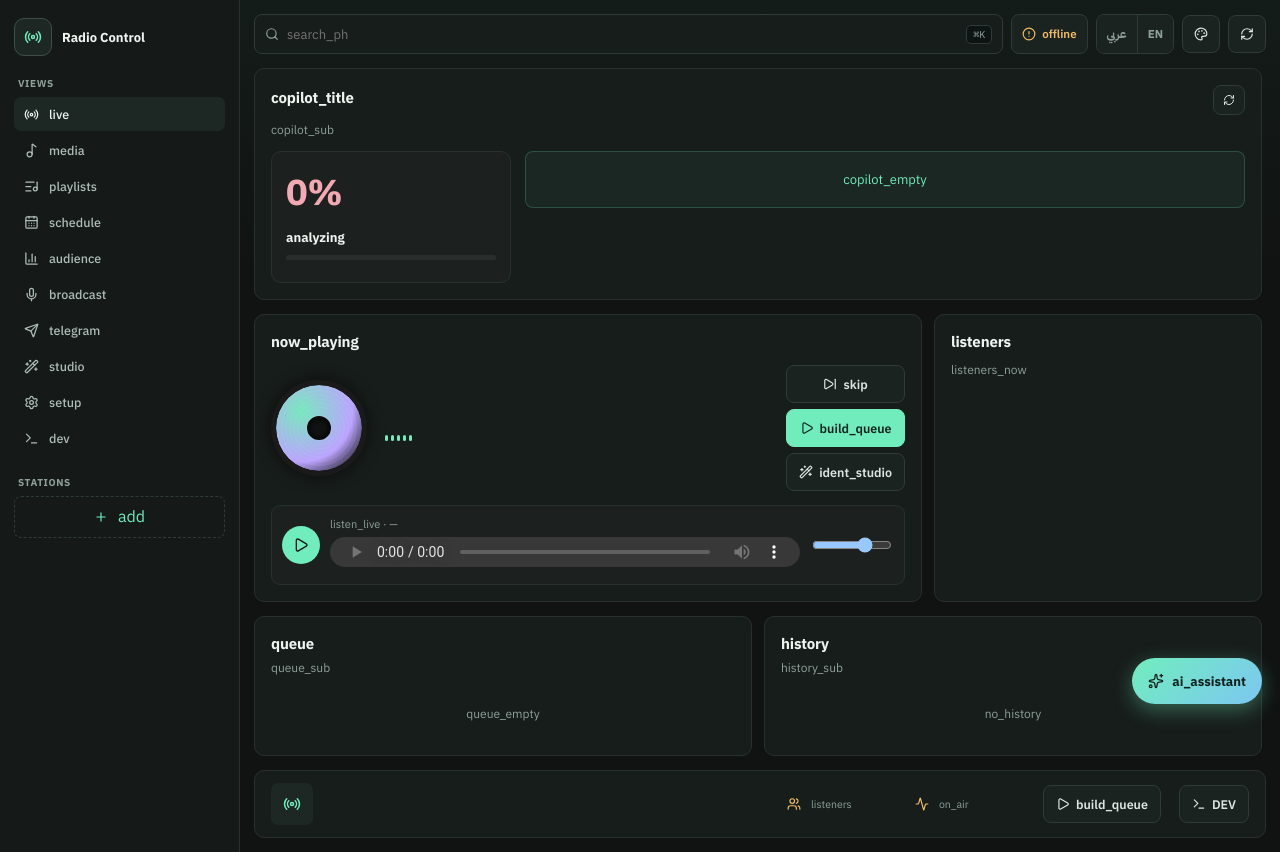
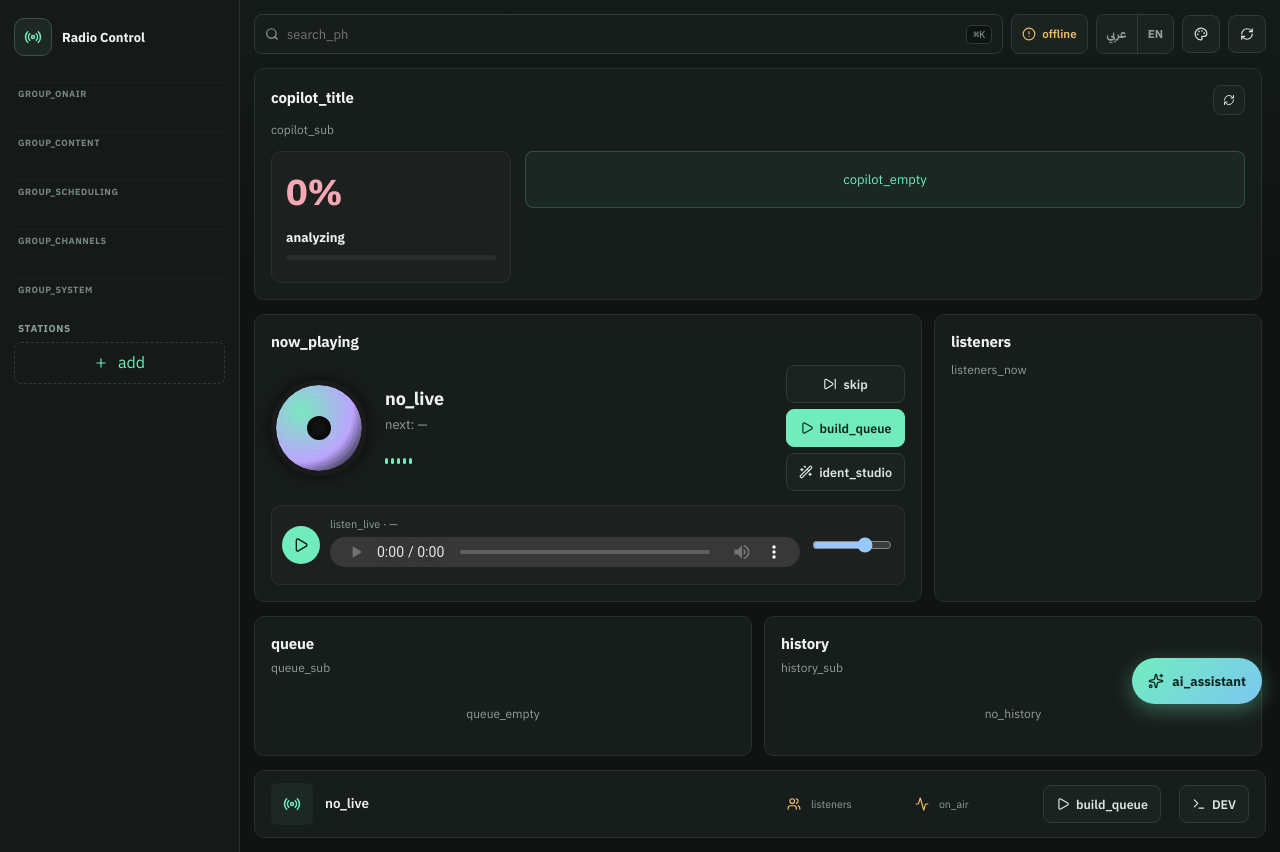
Before and after one commit to ahmedvnabil/radio-control, a Flask app: template templates/index.html in a window 1280 px wide. Run offline with Flask 3, Linux system fonts and the light colour scheme; the template is opened without the code that fills it, so the values that code supplies are empty.

Commit message:
UI refactor: group sidebar navigation, fix station getters, add topbar status badge, and add timeline block editor

```diff
--- a/app.py
+++ b/app.py
@@ -543,7 +543,7 @@ def api_day_blocks_get(sid: int):
         return _ok([])
 
 
-@app.put("/api/v1/stations/<int:sid>/day-blocks")
+@app.route("/api/v1/stations/<int:sid>/day-blocks", methods=["POST", "PUT"])
 def api_day_blocks_put(sid: int):
     body = request.get_json(silent=True) or {}
     blocks = body.get("blocks")
--- a/templates/index.html
+++ b/templates/index.html
@@ -223,6 +223,8 @@ body[data-theme="glow"] .chip.mint{color:#10b981;border-color:rgba(16,185,129,0.
 .tl24-blocks{position:relative;height:130px;padding:8px 0;background-image:linear-gradient(to right, rgba(255,255,255,0.025) 1px, transparent 1px);background-size:100px 100%;}
 .tl24-block{position:absolute;top:10px;height:calc(100% - 20px);border-radius:8px;padding:8px 12px;cursor:pointer;display:flex;flex-direction:column;justify-content:center;gap:2px;font-size:11.5px;font-weight:600;overflow:hidden;transition:transform 0.15s, box-shadow 0.15s;border:1px solid rgba(255,255,255,0.08);min-width:48px;box-shadow:0 3px 10px rgba(0,0,0,0.3);}
 .tl24-block:hover{transform:translateY(-2px);}
+.tl24-block.selected-block{border-color:var(--mint);box-shadow:0 0 12px rgba(113,237,189,0.3);transform:scale(1.02);z-index:4;}
+
 .tl24-block.type-ai-show{background:linear-gradient(135deg,rgba(124,199,242,0.18),rgba(187,163,255,0.12));border-color:rgba(124,199,242,0.3);color:var(--ink);}
 .tl24-block.type-music{background:linear-gradient(135deg,rgba(113,237,189,0.18),rgba(124,199,242,0.1));border-color:rgba(113,237,189,0.3);color:var(--ink);}
 .tl24-block.type-weather{background:linear-gradient(135deg,rgba(241,189,100,0.18),rgba(243,168,179,0.1));border-color:rgba(241,189,100,0.3);color:var(--ink);}
@@ -303,10 +305,12 @@ body[data-theme="glow"] .chip.mint{color:#10b981;border-color:rgba(16,185,129,0.
       </div>
     </div>
 
-    <div>
-      <div class="section-title" x-text="t('views')"></div>
+    <!-- Dynamic Labeled Group Navigation -->
+    <template x-for="g in ['onair', 'content', 'scheduling', 'channels', 'system']" :key="g">
+      <div style="margin-top:6px">
+        <div class="section-title" x-text="t('group_' + g)" style="font-size:9px; opacity:0.8; margin-bottom:4px; padding-top:4px; border-top:1px solid rgba(255,255,255,0.03);"></div>
         <nav class="nav">
-        <template x-for="v in views" :key="v.id">
+          <template x-for="v in views.filter(x => x.group === g)" :key="v.id">
             <button :class="tab===v.id && 'active'" @click="tab=v.id; tick()">
               <i :data-lucide="v.icon" style="width:15px;height:15px;flex-shrink:0"></i>
               <span x-text="t(v.id)"></span>
@@ -314,6 +318,8 @@ body[data-theme="glow"] .chip.mint{color:#10b981;border-color:rgba(16,185,129,0.
           </template>
         </nav>
       </div>
+    </template>
+
 
     <div>
       <div class="section-title" x-text="t('stations')"></div>
@@ -349,6 +355,11 @@ body[data-theme="glow"] .chip.mint{color:#10b981;border-color:rgba(16,185,129,0.
         <i :data-lucide="configured?'check-circle-2':'alert-circle'" style="width:14px;height:14px"></i>
         <span x-text="configured ? t('connected') : t('offline')"></span>
       </div>
+      <div class="pill" :class="streamStatus.type==='offline' ? 'warn' : 'ok'" x-show="active" x-cloak>
+        <span class="dot" :class="streamStatus.type!=='offline' && 'live'" style="margin-inline-end: 2px;"></span>
+        <span x-text="streamStatus.label"></span>
+      </div>
+
       <div class="pill warn" x-show="weatherData && weatherData.current && weatherData.current.temp_c" x-cloak>
         <i data-lucide="cloud-sun" style="width:14px;height:14px"></i>
         <span x-text="(weatherData?.current?.description_ar || '')+' · '+(weatherData?.current?.temp_c || '--')+'°'"></span>
@@ -648,7 +659,7 @@ body[data-theme="glow"] .chip.mint{color:#10b981;border-color:rgba(16,185,129,0.
                   <div class="tl24-blocks" id="tl24-blocks">
                     <div class="tl24-now" :style="`left:${nowOffsetPercent()}%`"></div>
                     <template x-for="b in dayBlocks" :key="b.id">
-                      <div class="tl24-block" :class="'type-'+b.type" :style="blockStyle(b)" @click.stop="selectDayBlock(b)">
+                      <div class="tl24-block" :class="['type-'+b.type, selectedDayBlockId===b.id && 'selected-block']" :style="blockStyle(b)" @click.stop="selectDayBlock(b)">
                         <div class="block-title" x-text="getBlockIcon(b.type)+' '+b.title"></div>
                         <div class="block-time" x-text="formatBlockTime(b)"></div>
                         <button class="block-x" @click.stop="removeDayBlock(b.id)">×</button>
@@ -662,8 +673,38 @@ body[data-theme="glow"] .chip.mint{color:#10b981;border-color:rgba(16,185,129,0.
                 </div>
               </div>
             </div>
+            <!-- BLOCK EDITOR PANEL -->
+            <template x-if="selectedDayBlockId && dayBlocks.find(b => b.id === selectedDayBlockId)">
+              <div class="pane" style="margin-top:12px; border-color:rgba(113,237,189,0.3); background:rgba(113,237,189,0.02); max-width: 600px;">
+                <div style="display:flex; justify-content:space-between; align-items:center; margin-bottom:12px;">
+                  <h3 style="margin:0; font-size:13px; font-weight:700; color:var(--mint);">
+                    <span x-text="t('edit_block')"></span>: <span x-text="dayBlocks.find(b => b.id === selectedDayBlockId).title"></span>
+                  </h3>
+                  <button class="btn sm danger" @click="removeDayBlock(selectedDayBlockId)" x-text="t('delete_block')"></button>
+                </div>
+                <div class="row" style="grid-template-columns: repeat(auto-fit, minmax(140px, 1fr)); gap:10px;">
+                  <label style="display:grid; gap:4px; font-size:11px; color:var(--muted);">
+                    <span x-text="t('start_time')"></span>
+                    <select :value="dayBlocks.find(b => b.id === selectedDayBlockId).startHour"
+                            @change="dayBlocks.find(b => b.id === selectedDayBlockId).startHour = parseInt($event.target.value); saveBlocks();">
+                      <template x-for="h in Array.from({length: 24}, (_, i) => i)">
+                        <option :value="h" x-text="pad(h) + ':00'"></option>
+                      </template>
+                    </select>
+                  </label>
+                  <label style="display:grid; gap:4px; font-size:11px; color:var(--muted);">
+                    <span x-text="t('duration_mins')"></span>
+                    <input type="number" min="5" max="1440"
+                           :value="dayBlocks.find(b => b.id === selectedDayBlockId).durationMins"
+                           @input="dayBlocks.find(b => b.id === selectedDayBlockId).durationMins = parseInt($event.target.value) || 60; saveBlocks();"
+                           style="width: 100%;" />
+                  </label>
+                </div>
+              </div>
+            </template>
             <p class="sub" style="margin-top:8px;font-size:10.5px" x-text="t('day_builder_note')"></p>
           </div>
+
 
           <!-- WEEK GRID (existing) -->
           <div x-show="builderView==='week'" x-cloak>
@@ -1473,7 +1514,11 @@ return {
       listen_live:'استمع للبث',volume:'الصوت',delete_station:'حذف المحطة',confirm_delete_station:'تأكيد حذف المحطة؟',
       music_library_ext:'مكتبة الموسيقى الخارجية',music_library_ext_sub:'الأغاني المولّدة بـ ACE-Step / Suno — اضغط للضخ في AzuraCast',no_external_songs:'لا توجد أغانٍ خارجية — تأكد من تشغيل ACE-Step / Guide API',inject_to_az:'ضخ',injected:'تم الضخ',
       voicebox_tts:'تحويل النص لصوت',voicebox_tts_sub:'استخدم VoiceBox لتوليد فقرة صوتية وارفعها مباشرة لـ AzuraCast',voice:'الصوت',default_voice:'الصوت الافتراضي',tts_text:'النص',tts_placeholder:'اكتب الفقرة بالعربية الفصحى — مثلاً: \"مساء النور، مع برنامج موجة\"',generate_upload:'توليد ورفع',voice_uploaded:'تم رفع الفقرة الصوتية',
-    },
+      group_onair:'البث والمستمعين',group_content:'المحتوى والإنتاج',group_scheduling:'الجدولة والتحكم',group_channels:'التوزيع والتواصل',group_system:'الإعدادات والصيانة',
+      edit_block:'تعديل الفقرة',duration_mins:'المدة (بالدقائق)',delete_block:'حذف الفقرة',
+      live_dj:'بث مباشر',autodj:'بث تلقائي (AutoDJ)',
+    },
+
     en:{
       views:'Views',stations:'Stations',live:'Live',media:'Media',playlists:'Playlists',schedule:'Schedule',audience:'Audience',broadcast:'Broadcast',telegram:'Telegram',studio:'Studio',setup:'Setup',dev:'Developer',add:'Add',
       studio_agents:'Agents',studio_agents_sub:'Lyric writer / QC / Suno prompts (Claude + tools)',studio_no_agents:'No agents',studio_select:'Pick an agent to edit or run',studio_input:'Input',studio_input_ph:'Song idea, verse, or line to check...',studio_run:'Run',studio_running:'Running…',studio_trace:'Tool trace',studio_new:'New',studio_name_ph:'agent name (lowercase, dashes)',saved:'Saved',deleted:'Deleted',confirm_delete:'Delete',
@@ -1519,7 +1564,11 @@ return {
       listen_live:'Listen live',volume:'Volume',delete_station:'Delete station',confirm_delete_station:'Confirm delete station?',
       music_library_ext:'External Music Library',music_library_ext_sub:'Tracks generated via ACE-Step / Suno — inject into AzuraCast',no_external_songs:'No external songs — make sure ACE-Step / Guide API is reachable',inject_to_az:'Inject',injected:'Injected',
       voicebox_tts:'Text to Speech',voicebox_tts_sub:'Use VoiceBox to generate a voice clip and upload it to AzuraCast',voice:'Voice',default_voice:'Default voice',tts_text:'Text',tts_placeholder:'Write the text in formal Arabic — e.g. \"Good evening, you\'re on Wave\"',generate_upload:'Generate & upload',voice_uploaded:'Voice clip uploaded',
-    },
+      group_onair:'On-Air & Audience',group_content:'Content & Studio',group_scheduling:'Scheduling & Control',group_channels:'Broadcasting & Social',group_system:'Settings & Dev',
+      edit_block:'Edit Block',duration_mins:'Duration (Minutes)',delete_block:'Delete Block',
+      live_dj:'Live DJ',autodj:'AutoDJ',
+    },
+
   },
   t(k){return (this.i18n[this.lang]&&this.i18n[this.lang][k])||k;},
   toast(title,body,kind){
@@ -1615,7 +1664,12 @@ return {
   tick(){if(window.lucide&&window.lucide.createIcons)window.lucide.createIcons();},
   setActive(s){this.active=s;localStorage.setItem('rc_active_station',String(s.id));this.loadStation(s.id);this.streamPlaying=false;},
   get activeListenUrl(){if(!this.active||!this.mounts.length)return '';const def=this.mounts.find(m=>m.is_default)||this.mounts[0];return def && def.links && def.links.listen ? def.links.listen : `${this.baseUrl}/listen/${this.active.short_name}/radio.mp3`;},
-  get currentArt(){const n=this.nowPlayingList.find(x=>x.now_playing&&x.now_playing.song);return n && n.now_playing.song.art || null;},
+  get currentArt(){
+    if(!this.active) return null;
+    const n=this.nowPlayingList.find(x=>x.station&&x.station.id===this.active.id);
+    return (n && n.now_playing && n.now_playing.song && n.now_playing.song.art) || null;
+  },
+
   // ---- LIVE STREAM player + analyser ----
   toggleStream(){
     const a=document.getElementById('rc-audio');if(!a)return;
@@ -1818,9 +1872,31 @@ return {
   get filteredHistory(){return this._q(this.history);},
   get filteredStations(){return this._q(this.stations);},
   get totalListeners(){return this.nowPlayingList.reduce((a,n)=>a+((n.listeners&&n.listeners.current)||0),0);},
-  get currentTrack(){const n=this.nowPlayingList.find(x=>x.now_playing&&x.now_playing.song);return n&&n.now_playing.song.text;},
-  get nextTrack(){const n=this.nowPlayingList.find(x=>x.playing_next&&x.playing_next.song);return n&&n.playing_next.song.text;},
-  get currentStation(){const n=this.nowPlayingList.find(x=>x.now_playing&&x.now_playing.song);return n&&n.station&&n.station.name;},
+  get currentTrack(){
+    if(!this.active) return '';
+    const n=this.nowPlayingList.find(x=>x.station&&x.station.id===this.active.id);
+    return n&&n.now_playing&&n.now_playing.song&&n.now_playing.song.text;
+  },
+  get nextTrack(){
+    if(!this.active) return '';
+    const n=this.nowPlayingList.find(x=>x.station&&x.station.id===this.active.id);
+    return n&&n.playing_next&&n.playing_next.song&&n.playing_next.song.text;
+  },
+  get currentStation(){
+    if(!this.active) return '';
+    const n=this.nowPlayingList.find(x=>x.station&&x.station.id===this.active.id);
+    return n&&n.station&&n.station.name;
+  },
+  get streamStatus(){
+    if(!this.active) return {type:'offline', label:this.t('offline')};
+    const n=this.nowPlayingList.find(x=>x.station&&x.station.id===this.active.id);
+    if(!n || !n.is_online) return {type:'offline', label:this.t('offline')};
+    if(n.live && n.live.is_active){
+      return {type:'live', label:`${this.t('live_dj')}: ${n.live.streamer_name || 'DJ'}`};
+    }
+    return {type:'autodj', label:this.t('autodj')};
+  },
+
   toggleSelect(id){const i=this.selected.indexOf(id);if(i>=0)this.selected.splice(i,1);else this.selected.push(id);},
   toggleBulkPl(id){const i=this.bulkPlIds.indexOf(id);if(i>=0)this.bulkPlIds.splice(i,1);else this.bulkPlIds.push(id);},
   toggleScheduleDay(d){const i=this.newSchedule.days.indexOf(d);if(i>=0)this.newSchedule.days.splice(i,1);else this.newSchedule.days.push(d);},
```
Lines whose indentation alone changed are shown as unchanged.
